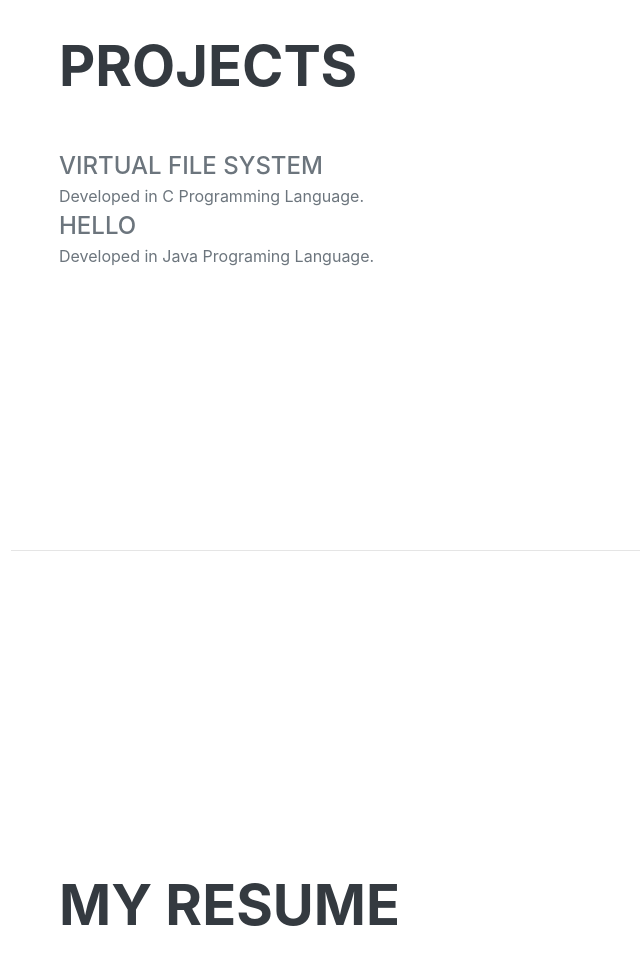
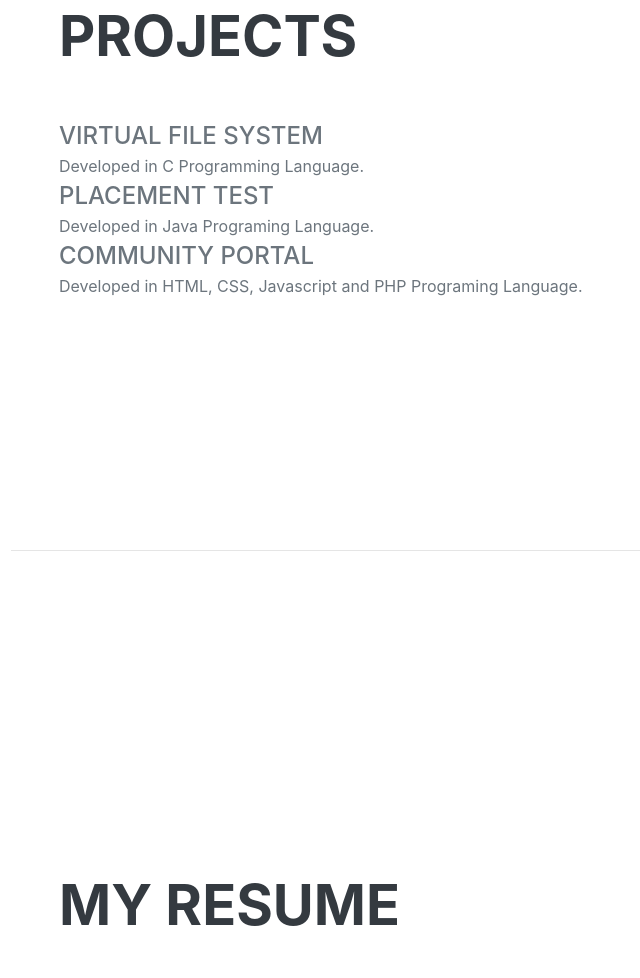
Before and after one commit to aniket1004/my-portfolio, a plain HTML site: page index.html in a window 1280 px wide. Shown: the part 3488-4466 px from the top of the page, without its empty margins (261-901 px from the left). Drawn offline with nearby package versions, Linux system fonts and the light colour scheme; a web font is replaced by a local one.

Commit message:
Adding project

```diff
--- a/index.html
+++ b/index.html
@@ -155,8 +155,11 @@
                             <div class="subheading">Virtual File System</div>
                                 <span>Developed in C Programming Language.</span>
 
-                            <div class="subheading">Hello</div>
+                            <div class="subheading">Placement Test</div>
                                 <span>Developed in Java Programing Language.</span>
+
+                            <div class="subheading">Community Portal</div>
+                                <span>Developed in HTML, CSS, Javascript and PHP Programing Language.</span>
                 </div>
             </section>
             <hr class="m-0" />
```
